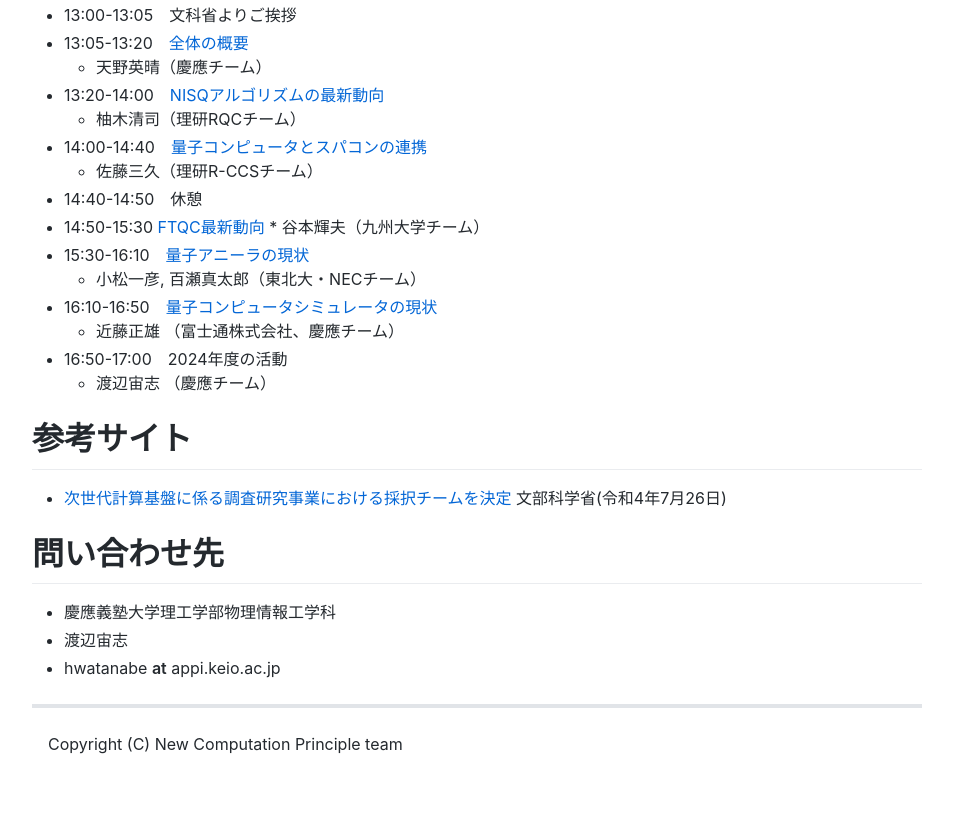
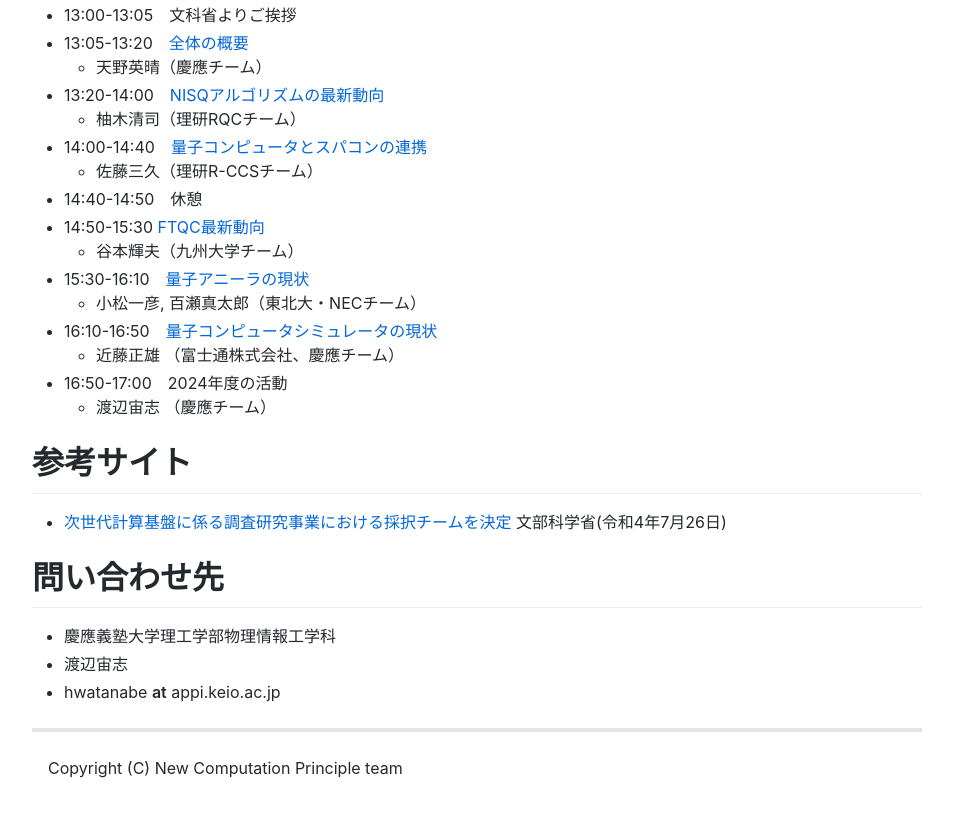
Before and after one commit to new-computation-principle/new-computation-principle.github.io, a plain HTML site: page docs/index.html in a window 1280 px wide. Shown: the part 887-1704 px from the top of the page, without its empty margins (163-1116 px from the left). Drawn offline with Linux system fonts and the light colour scheme.

Commit message:
:memo: updates favicon

```diff
--- a/docs/index.html
+++ b/docs/index.html
@@ -6,6 +6,7 @@
     <meta name="generator" content="pandoc">
     <meta name="viewport" content="width=device-width, initial-scale=1.0, user-scalable=yes">
                 <title>次世代計算基盤に係る調査研究：新計算原理チーム</title>
+    <link rel="icon" href="files/favicon.svg" type="image/svg+xml">
     <style type="text/css">
       p {
         padding-left: 1em;
@@ -93,8 +94,10 @@
                   </ul></li>
                   <li>14:40-14:50　休憩</li>
                   <li>14:50-15:30 <a
-                  href="files/tanimoto.pdf">FTQC最新動向</a> *
-                  谷本輝夫（九州大学チーム）</li>
+                  href="files/tanimoto.pdf">FTQC最新動向</a>
+                  <ul>
+                  <li>谷本輝夫（九州大学チーム）</li>
+                  </ul></li>
                   <li>15:30-16:10　<a
                   href="files/komatsu.pdf">量子アニーラの現状</a>
                   <ul>
```
Also changed, not shown: docs/template.html (+1 -0 lines), docs/files/favicon.svg (added), 2 other files.
